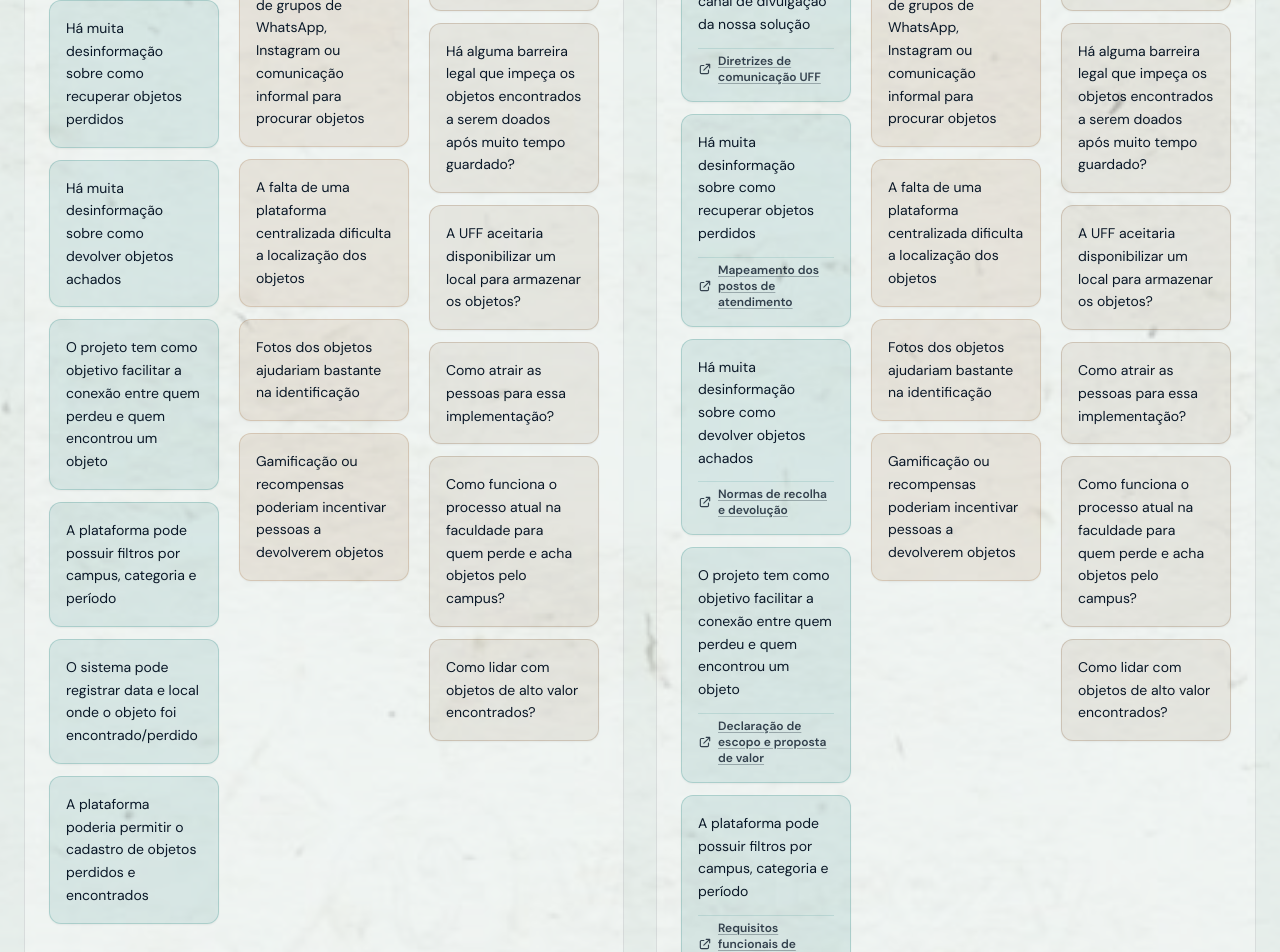
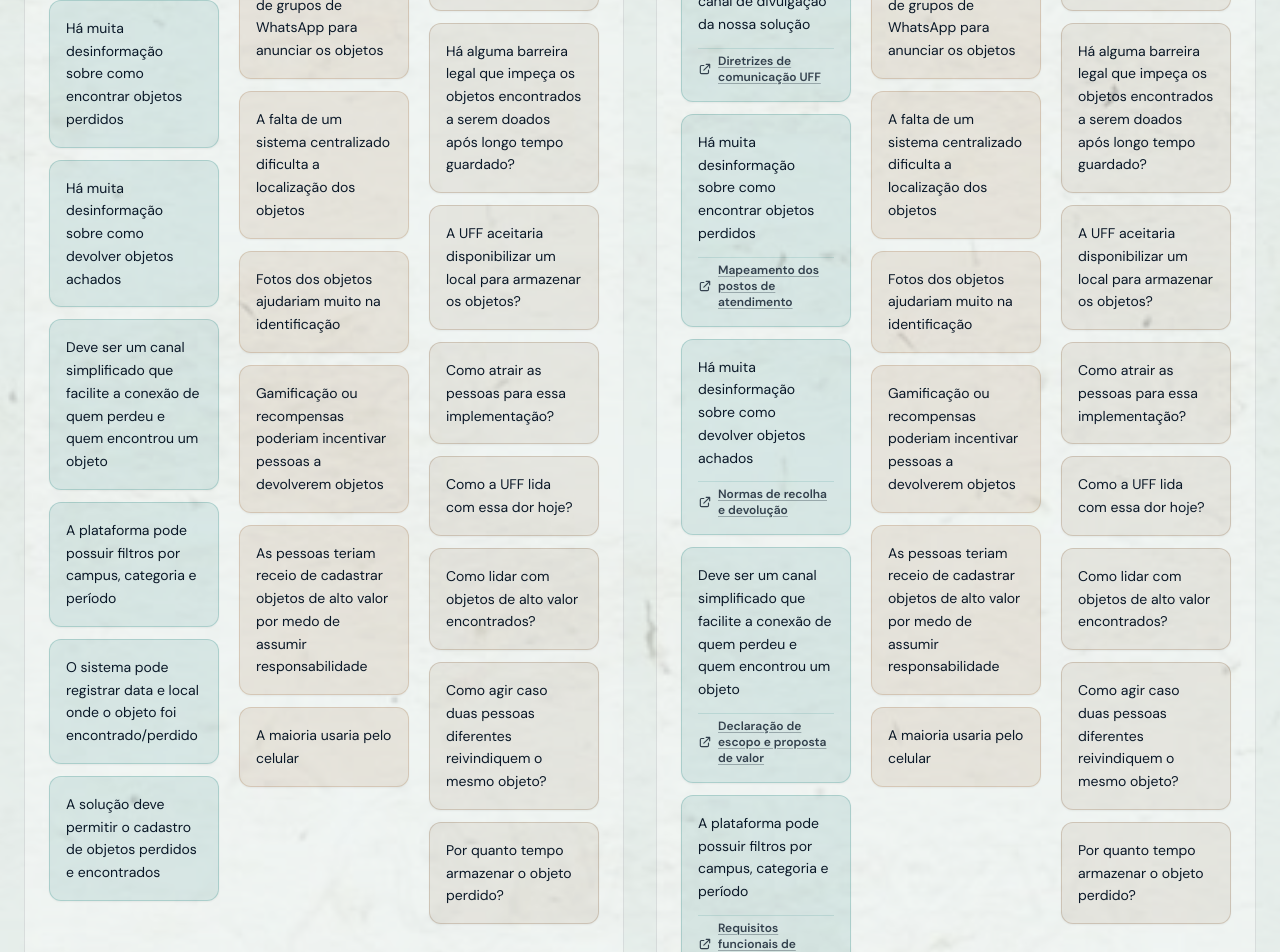
Before and after one commit to LabreCoder/UFFa, a React (Vite) app in the folder site/: page / in a window 1280 px wide. Shown: the part 4140-5092 px from the top of the page. Built offline with nearby package versions, Linux system fonts and the light colour scheme; the HTML template or start-up script is replaced by a standard one.

Commit message:
Update research.ts

```diff
--- a/site/src/data/research.ts
+++ b/site/src/data/research.ts
@@ -65,28 +65,32 @@ export const CSD_DATA: CsdData = {
   certezas: [
     "É uma dor dos alunos da UFF",
     "É necessário um canal de divulgação da nossa solução",
-    "Há muita desinformação sobre como recuperar objetos perdidos",
+    "Há muita desinformação sobre como encontrar objetos perdidos",
     "Há muita desinformação sobre como devolver objetos achados",
-    "O projeto tem como objetivo facilitar a conexão entre quem perdeu e quem encontrou um objeto",
+    "Deve ser um canal simplificado que facilite a conexão de quem perdeu e quem encontrou um objeto",
     "A plataforma pode possuir filtros por campus, categoria e período",
     "O sistema pode registrar data e local onde o objeto foi encontrado/perdido",
-    "A plataforma poderia permitir o cadastro de objetos perdidos e encontrados",
+    "A solução deve permitir o cadastro de objetos perdidos e encontrados",
   ],
   suposicoes: [
     "Muitos objetos perdidos dentro da universidade não são recuperados",
-    "Atualmente, os usuários dependem de grupos de WhatsApp, Instagram ou comunicação informal para procurar objetos",
-    "A falta de uma plataforma centralizada dificulta a localização dos objetos",
-    "Fotos dos objetos ajudariam bastante na identificação",
+    "Atualmente, os usuários dependem de grupos de WhatsApp para anunciar os objetos",
+    "A falta de um sistema centralizado dificulta a localização dos objetos",
+    "Fotos dos objetos ajudariam muito na identificação",
     "Gamificação ou recompensas poderiam incentivar pessoas a devolverem objetos",
+    "As pessoas teriam receio de cadastrar objetos de alto valor por medo de assumir responsabilidade",
+    "A maioria usaria pelo celular",
   ],
   duvidas: [
     "Quem são os concorrentes?",
     "Como garantir a segurança da entrega ser feita ao verdadeiro dono?",
-    "Há alguma barreira legal que impeça os objetos encontrados a serem doados após muito tempo guardado?",
+    "Há alguma barreira legal que impeça os objetos encontrados a serem doados após longo tempo guardado?",
     "A UFF aceitaria disponibilizar um local para armazenar os objetos?",
     "Como atrair as pessoas para essa implementação?",
-    "Como funciona o processo atual na faculdade para quem perde e acha objetos pelo campus?",
+    "Como a UFF lida com essa dor hoje?",
     "Como lidar com objetos de alto valor encontrados?",
+    "Como agir caso duas pessoas diferentes reivindiquem o mesmo objeto?",
+    "Por quanto tempo armazenar o objeto perdido?"
   ],
 };
 
@@ -110,7 +114,7 @@ export const CSD_DATA_AFTER = {
       },
     },
     {
-      texto: "Há muita desinformação sobre como recuperar objetos perdidos",
+      texto: "Há muita desinformação sobre como encontrar objetos perdidos",
       link: {
         rotulo: "Mapeamento dos postos de atendimento",
         url: "https://www.uff.br",
@@ -124,7 +128,7 @@ export const CSD_DATA_AFTER = {
       },
     },
     {
-      texto: "O projeto tem como objetivo facilitar a conexão entre quem perdeu e quem encontrou um objeto",
+      texto: "Deve ser um canal simplificado que facilite a conexão de quem perdeu e quem encontrou um objeto",
       link: {
         rotulo: "Declaração de escopo e proposta de valor",
         url: "https://www.uff.br",
@@ -145,7 +149,7 @@ export const CSD_DATA_AFTER = {
       },
     },
     {
-      texto: "A plataforma poderia permitir o cadastro de objetos perdidos e encontrados",
+      texto: "A solução deve permitir o cadastro de objetos perdidos e encontrados",
       link: {
         rotulo: "Benchmark e arquitetura de formulários",
         url: "https://www.uff.br",
```
